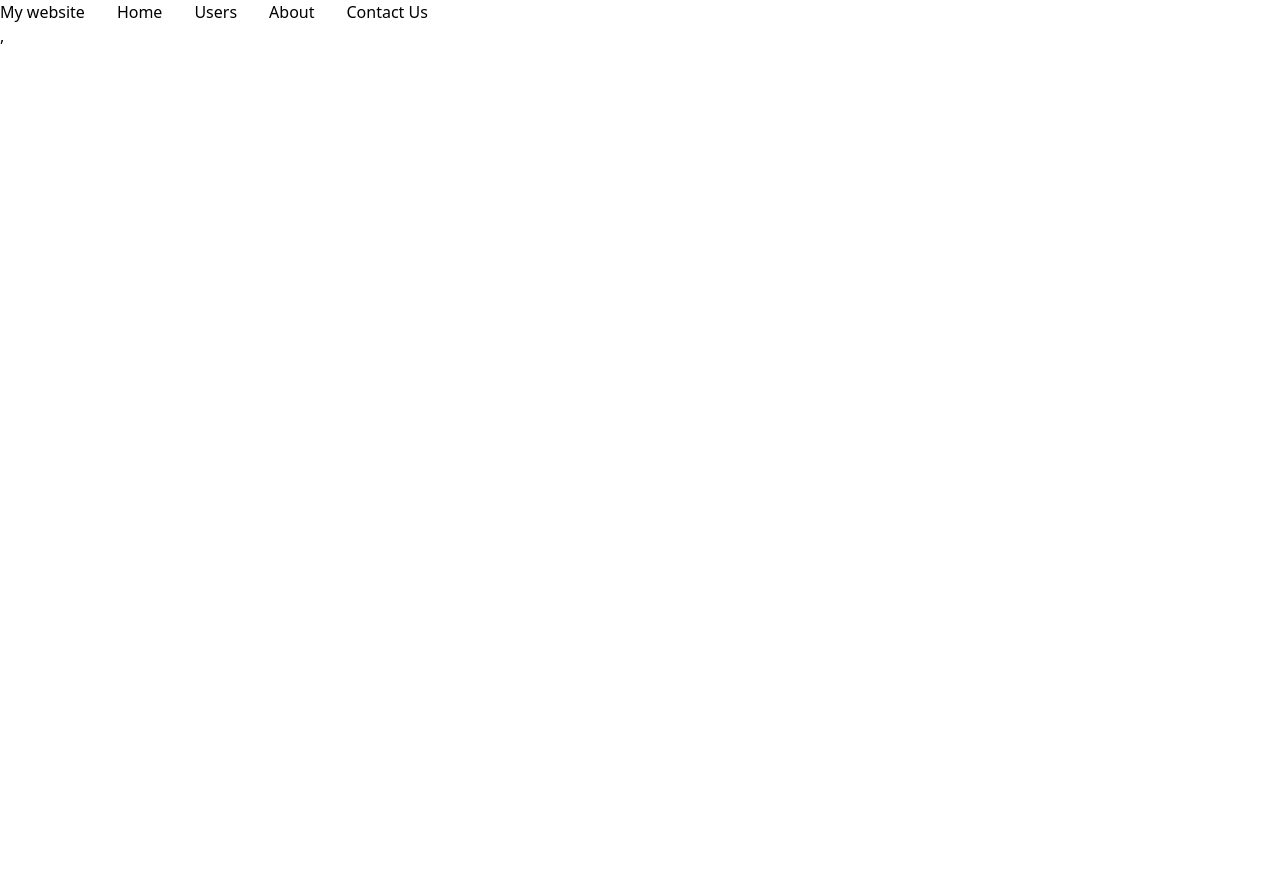
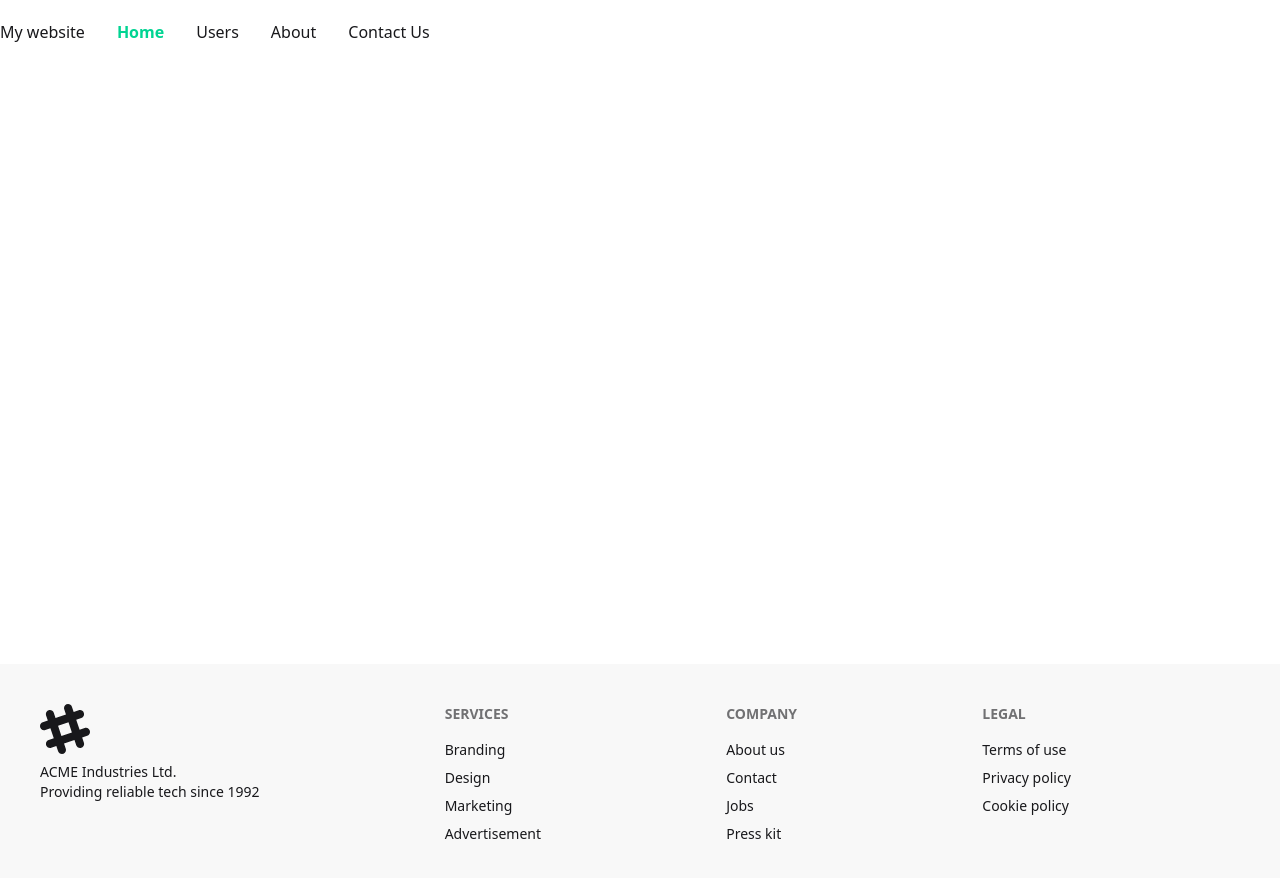
Before and after one commit to Sadia-d/Intoduce-React-Router-Dom, a React (Vite) app: page / in a window 1280 px wide. Shown: the top 878 px of the page. Before the commit the page ends 800 px from the top, so only its background shows below. Built offline with nearby package versions, Linux system fonts and the light colour scheme.

Commit message:
use-react-router-hooks

```diff
--- a/package.json
+++ b/package.json
@@ -21,6 +21,7 @@
     "@types/react": "^19.1.16",
     "@types/react-dom": "^19.1.9",
     "@vitejs/plugin-react": "^5.0.4",
+    "daisyui": "^5.4.4",
     "eslint": "^9.36.0",
     "eslint-plugin-react-hooks": "^5.2.0",
     "eslint-plugin-react-refresh": "^0.4.22",
--- /dev/null
+++ b/src/Components/Footer.jsx
@@ -0,0 +1,50 @@
+import React from 'react';
+
+const Footer = () => {
+    return (
+        <div>
+            <footer className="footer sm:footer-horizontal bg-base-200 text-base-content p-10">
+                <aside>
+                    <svg
+                        width="50"
+                        height="50"
+                        viewBox="0 0 24 24"
+                        xmlns="http://www.w3.org/2000/svg"
+                        fillRule="evenodd"
+                        clipRule="evenodd"
+                        className="fill-current">
+                        <path
+                            d="M22.672 15.226l-2.432.811.841 2.515c.33 1.019-.209 2.127-1.23 2.456-1.15.325-2.148-.321-2.463-1.226l-.84-2.518-5.013 1.677.84 2.517c.391 1.203-.434 2.542-1.831 2.542-.88 0-1.601-.564-1.86-1.314l-.842-2.516-2.431.809c-1.135.328-2.145-.317-2.463-1.229-.329-1.018.211-2.127 1.231-2.456l2.432-.809-1.621-4.823-2.432.808c-1.355.384-2.558-.59-2.558-1.839 0-.817.509-1.582 1.327-1.846l2.433-.809-.842-2.515c-.33-1.02.211-2.129 1.232-2.458 1.02-.329 2.13.209 2.461 1.229l.842 2.515 5.011-1.677-.839-2.517c-.403-1.238.484-2.553 1.843-2.553.819 0 1.585.509 1.85 1.326l.841 2.517 2.431-.81c1.02-.33 2.131.211 2.461 1.229.332 1.018-.21 2.126-1.23 2.456l-2.433.809 1.622 4.823 2.433-.809c1.242-.401 2.557.484 2.557 1.838 0 .819-.51 1.583-1.328 1.847m-8.992-6.428l-5.01 1.675 1.619 4.828 5.011-1.674-1.62-4.829z"></path>
+                    </svg>
+                    <p>
+                        ACME Industries Ltd.
+                        <br />
+                        Providing reliable tech since 1992
+                    </p>
+                </aside>
+                <nav>
+                    <h6 className="footer-title">Services</h6>
+                    <a className="link link-hover">Branding</a>
+                    <a className="link link-hover">Design</a>
+                    <a className="link link-hover">Marketing</a>
+                    <a className="link link-hover">Advertisement</a>
+                </nav>
+                <nav>
+                    <h6 className="footer-title">Company</h6>
+                    <a className="link link-hover">About us</a>
+                    <a className="link link-hover">Contact</a>
+                    <a className="link link-hover">Jobs</a>
+                    <a className="link link-hover">Press kit</a>
+                </nav>
+                <nav>
+                    <h6 className="footer-title">Legal</h6>
+                    <a className="link link-hover">Terms of use</a>
+                    <a className="link link-hover">Privacy policy</a>
+                    <a className="link link-hover">Cookie policy</a>
+                </nav>
+            </footer>
+        </div>
+    );
+};
+
+export default Footer;
--- a/src/Components/Header.jsx
+++ b/src/Components/Header.jsx
@@ -1,16 +1,16 @@
 import React from 'react';
-import { Link } from 'react-router';
+import { NavLink } from 'react-router';
 
 const Header = () => {
     return (
-        <div>
+        <div className='my-5'>
 
             <nav className='flex gap-8' >
                 <h1>My website</h1>
-             <Link to="/">Home</Link>
-             <Link to="/users">Users</Link>
-             <Link to="/about">About</Link>
-             <Link to="/contact">Contact Us</Link>
+             <NavLink className={({isActive}) => isActive ? 'font-bold text-emerald-400' : ''} to="/"> Home</NavLink>
+             <NavLink className={({isActive}) => isActive ? 'font-bold text-emerald-400' : ''}  to="/users">Users</NavLink>
+             <NavLink className={({isActive}) => isActive ? 'font-bold text-emerald-400' : ''}  to="/about">About</NavLink>
+             <NavLink className={({isActive}) => isActive ? 'font-bold text-emerald-400' : ''}  to="/contact">Contact Us</NavLink>
             </nav>
 
         </div>
--- a/src/Components/Home.jsx
+++ b/src/Components/Home.jsx
@@ -1,11 +1,25 @@
-import { Outlet } from "react-router";
+import { Outlet, useLocation, useNavigation } from "react-router";
 import Header from "./Header";
+import Footer from "./Footer";
 
 const Home = () => {
+
+    let nevigation = useNavigation();
+    let location = useLocation();
+    console.log(location)
     return (
         <div>
            <Header></Header>
-           <Outlet/>
+            <div className="min-h-[600px]">
+                {
+                    nevigation.state === 'loading'?
+                 <div className="flex justify-center">
+                        <span className="loading loading-spinner loading-xl "></span>
+                 </div>: <Outlet/>
+                }
+
+            </div>
+           <Footer ></Footer>
         </div>
     );
 };
--- a/src/index.css
+++ b/src/index.css
@@ -1 +1,2 @@
 @import "tailwindcss";
+@plugin "daisyui";
```
Also changed, not shown: 1 other file (tests, documents, lock files or other folders).
